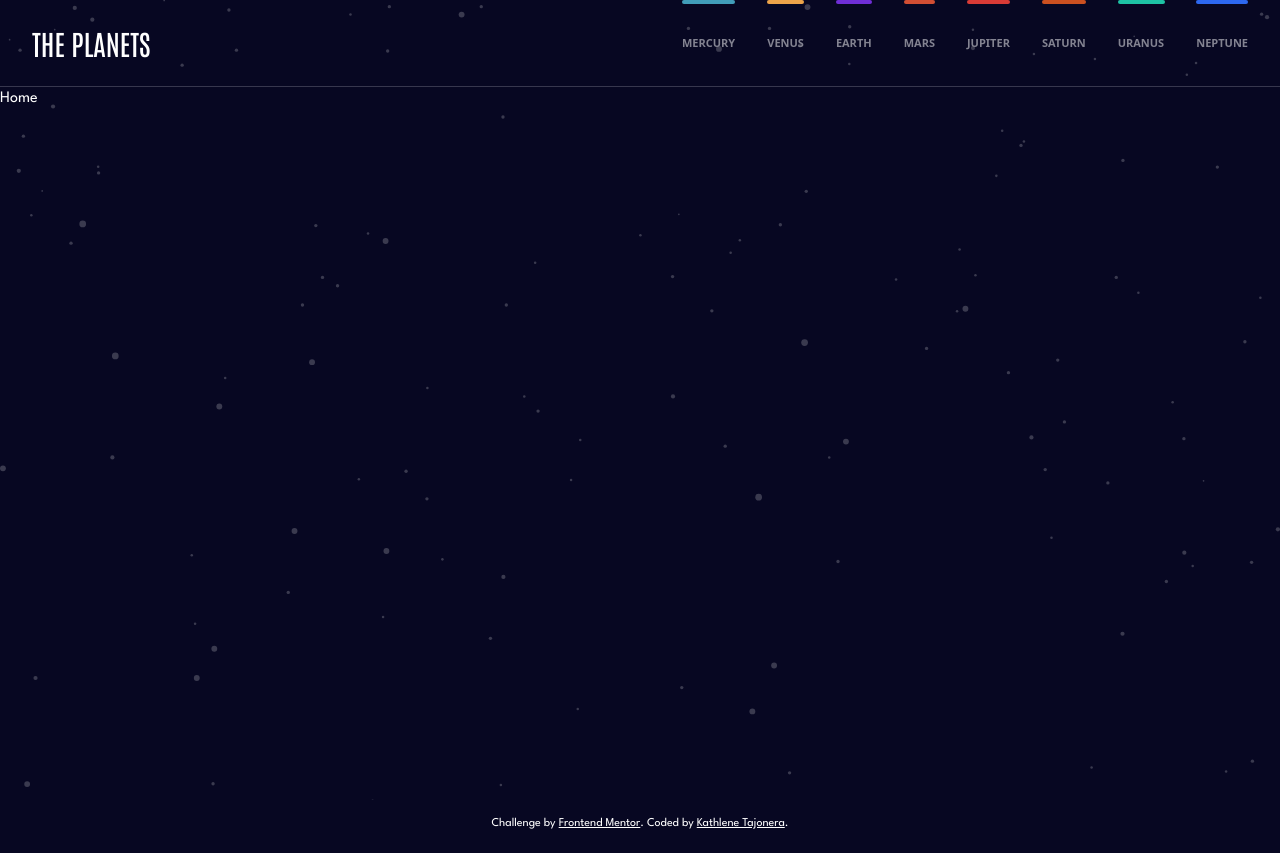
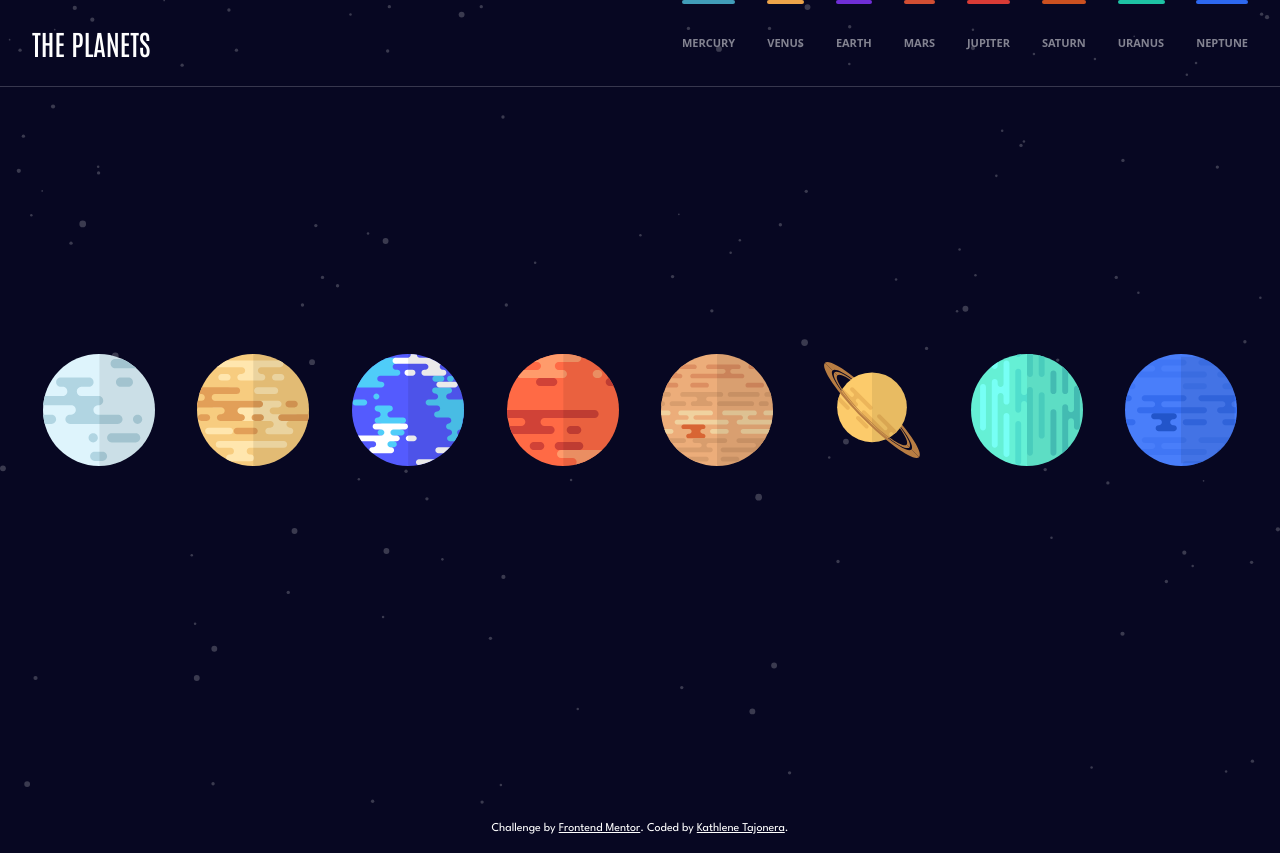
Before and after one commit to kathlenetajonera/planets-fact-site, a Next.js app: page / in a window 1280 px wide. Built offline with nearby package versions, Linux system fonts and the light colour scheme.

Commit message:
feat: updated home

```diff
--- a/src/_components/Header/NavList/data.ts
+++ b/src/_components/Header/NavList/data.ts
@@ -2,33 +2,41 @@ export default [
     {
         id: '/mercury',
         label: 'mercury',
+        image: '/images/planet-mercury.svg',
     },
     {
         id: '/venus',
         label: 'venus',
+        image: '/images/planet-venus.svg',
     },
     {
         id: '/earth',
         label: 'earth',
+        image: '/images/planet-earth.svg',
     },
     {
         id: '/mars',
         label: 'mars',
+        image: '/images/planet-mars.svg',
     },
     {
         id: '/jupiter',
         label: 'jupiter',
+        image: '/images/planet-jupiter.svg',
     },
     {
         id: '/saturn',
         label: 'saturn',
+        image: '/images/planet-saturn.svg',
     },
     {
         id: '/uranus',
         label: 'uranus',
+        image: '/images/planet-uranus.svg',
     },
     {
         id: '/neptune',
         label: 'neptune',
+        image: '/images/planet-neptune.svg',
     },
 ];
--- a/src/app/page.tsx
+++ b/src/app/page.tsx
@@ -1,3 +1,40 @@
+'use client';
+import Image from 'next/image';
+import Link from 'next/link';
+import { motion } from 'framer-motion';
+import { containerVariant, staggerVariant } from './transitions';
+import data from '@/_components/Header/NavList/data';
+
 export default function Home() {
-    return <p>Home</p>;
+    return (
+        <motion.div
+            variants={containerVariant}
+            initial="hidden"
+            animate="visible"
+            className={`flex flex-col items-center justify-evenly h-[calc(100vh-82px)] pb-8 sm:flex-row`}
+        >
+            {data.map(({ id, label, image }) => {
+                return (
+                    <motion.span
+                        key={id}
+                        variants={staggerVariant}
+                        className="group"
+                    >
+                        <Link href={id}>
+                            <Image
+                                src={image}
+                                width={60}
+                                height={60}
+                                alt={label}
+                                className="lg:w-20 xl:w-28 2xl:w-40 hover:scale-110 transition-transform duration-300"
+                            />
+                            <p className="hidden text-center mt-4 capitalize opacity-0 transition-opacity duration-300 group-hover:opacity-100 sm:block">
+                                {label}
+                            </p>
+                        </Link>
+                    </motion.span>
+                );
+            })}
+        </motion.div>
+    );
 }
--- /dev/null
+++ b/src/app/transitions.ts
@@ -0,0 +1,22 @@
+export const containerVariant = {
+    hidden: {},
+    visible: {
+        transition: {
+            staggerChildren: 0.05,
+        },
+    },
+};
+
+export const staggerVariant = {
+    hidden: {
+        x: 30,
+        opacity: 0,
+    },
+    visible: {
+        x: 0,
+        opacity: 1,
+        transition: {
+            type: 'tween',
+        },
+    },
+};
```
